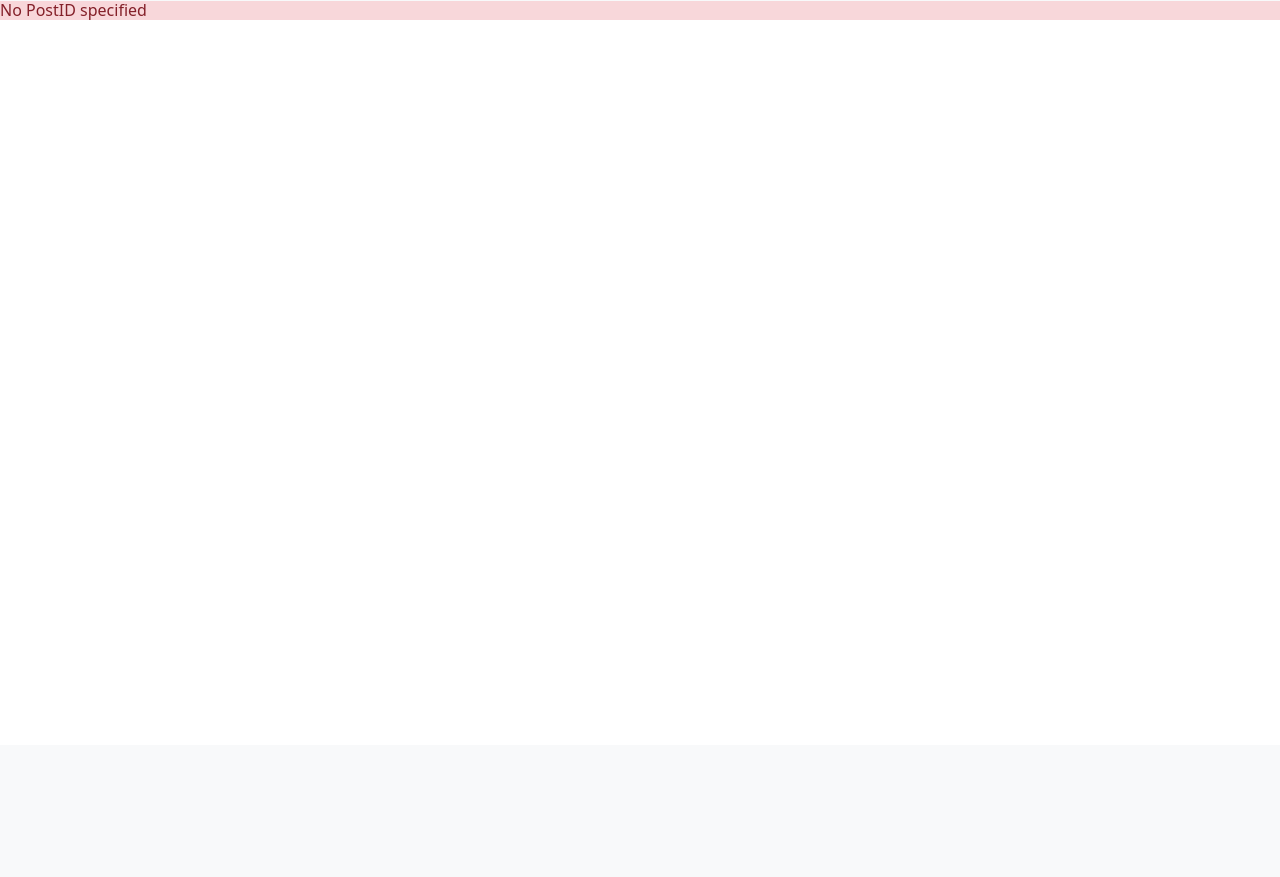
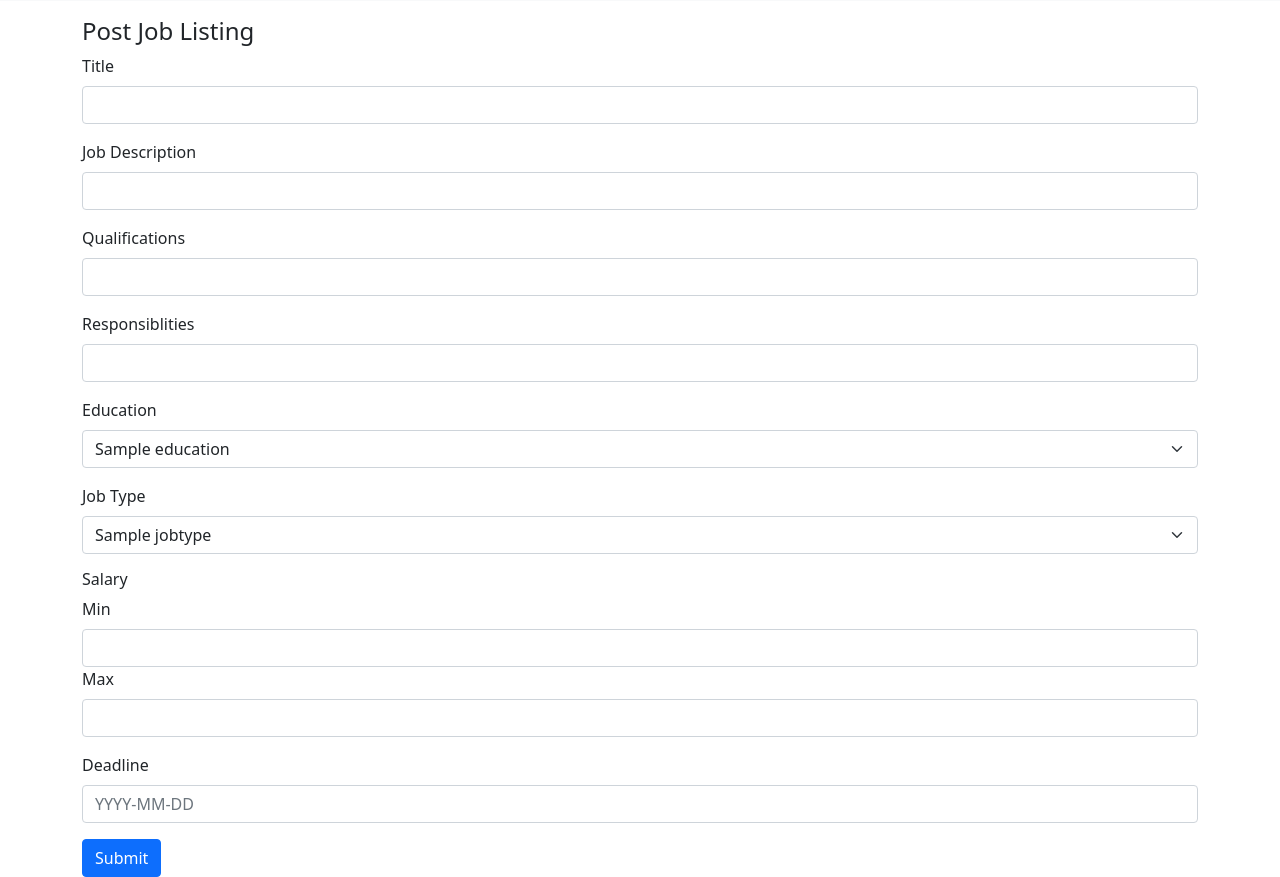
Before and after one commit to TelloViz/Relational-Database-Design, a PHP site: page /cs332/post/ in a window 1280 px wide. Shown: the part 55-932 px from the top of the page. Before the commit the page ends 75 px from the top, so only its background shows below. Run offline with PHP 8.4, Linux system fonts and the light colour scheme; tables that the repository leaves empty hold one stand-in row (values such as "Sample post").

Commit message:
got most of a post form completed, get's education and jobtype opts from the db

```diff
--- a/htdocs/post/index.php
+++ b/htdocs/post/index.php
@@ -1,14 +1,20 @@
 <?php
 require_once('../base.php');
+$conn = new mysqli($GLOBALS['servername'], $GLOBALS['username'], $GLOBALS['password'], $GLOBALS['database'], $GLOBALS['port']);
 require_once('getpost.php');
+require_once('makepost.php');
 
+$inject = [
+    'title'=>'Make and View Posts',
+    'body'=>''
+];
 // check if url like localhost/cs332/post/?postid=12345
 if (isset($_GET['postid'])) {
     // look up post 12345 from url in sql
     // htmlspecialchars is a safety precaution
     [$error, $postdetails] = getPostDetails(htmlspecialchars($_GET['postid']));
     if (isset($postdetails)) {
-        $inject = printPostDetails($postdetails);
+        $inject['body'] = printPostDetails($postdetails);
     }
     else {
         $inject = [
@@ -17,14 +23,22 @@ if (isset($_GET['postid'])) {
         ];
     }
 }
+// if post attempted: try to post and display result, if fail print form with errors
+else if (isset($_POST)) {
+    [$error, $postdetails] = makePost($_POST);
+    if (isset($postdetails)) {
+        $inject['body'] = printPostDetails($postdetails);
+    }
+    else {
+        $inject['body'] = printPostForm($_POST);
+    }
+}
+// otherwise print form with no fill
 else {
-    $inject = [
-        'body' => '<div class="alert-danger"><h6>No PostID specified</h6></div>',
-        'title' => 'Post Error - No PostID'
-    ];
+    $inject['body'] = printPostForm();
 }
 
-
 printMain($inject);
+$conn->close();
 
 ?>
--- /dev/null
+++ b/htdocs/post/makepost.php
@@ -0,0 +1,152 @@
+<?php
+require_once('../base.php');
+
+// for reference
+$s = "CREATE TABLE IF NOT EXISTS JobPosts (
+    JobPostID INT(5) NOT NULL AUTO_INCREMENT,
+    EmployerID INT(10) NOT NULL,
+    EducationID INT(5) NOT NULL,
+    JobTypeID INT(10) UNSIGNED NOT NULL,
+    ExpReqID  INT(2) NOT NULL,
+    AddressID INT(10) NOT NULL,
+    SalaryMin INT(10) UNSIGNED NOT NULL,
+    SalaryMax INT(10) UNSIGNED,
+    CONSTRAINT SMaxAboveSMin CHECK( SalaryMax >= SalaryMin ),
+
+    Title VARCHAR(255) NOT NULL,
+    JobDesc TEXT,
+    JobResp TEXT,
+    JobQual TEXT,
+    ContactEmail VARCHAR(255) NOT NULL,
+    ContactPhone  VARCHAR(15),
+    ContactMessage TEXT,
+
+    Time_Stamp DATETIME NOT NULL DEFAULT NOW(),
+    DatePosted DATETIME,
+    DeadLine DATETIME,
+
+    PRIMARY KEY (JobPostID),
+    FOREIGN KEY (EmployerID) REFERENCES Employers(EmployerID),
+    FOREIGN KEY (EducationID) REFERENCES Education(EducationID),
+    FOREIGN KEY (JobTypeID) REFERENCES JobTypes(JobTypeID),
+    FOREIGN KEY (ExpReqID) REFERENCES ExpReq(ExpReqID),
+    FOREIGN KEY (AddressID) REFERENCES Addresses(AddressID)
+);";
+
+function makePost($P) {
+    return ["Error", NULL];
+}
+
+function getEduOpts() {
+    try {
+        $result = $GLOBALS['conn']->query("SELECT EducationID, Title FROM Education");
+        $edulevs = $result->fetch_all(MYSQLI_ASSOC);
+        if (isset($edulevs)) {
+            return [NULL, $edulevs];
+        }
+        return ['Failed to find Education levels.', NULL];
+    }
+    catch (Exception $e) {
+        return ['Failed to find Education levels. ' . $e, NULL];
+    }
+}
+function getJobTypeOpts() {
+    try {
+        $result = $GLOBALS['conn']->query("SELECT JobTypeID, Title FROM JobTypes");
+        $jobtypes = $result->fetch_all(MYSQLI_ASSOC);
+        if (isset($jobtypes)) {
+            return [NULL, $jobtypes];
+        }
+        return ['Failed to find Education levels.', NULL];
+    }
+    catch (Exception $e) {
+        return ['Failed to find Education levels. ' . $e, NULL];
+    }
+}
+
+function getSalaryOpts() {
+
+}
+
+
+function printOneOpt($val, $text) {
+    return '<option value="' . $val . '">' . $text . '</option>';
+}
+// this took more fanegaling than expected
+function printAsOpts($rows, $val_key, $text_key) {
+    $opts = "";
+    if (isset($rows[0])) {
+        return printOneOpt('', $rows[0]); //error message
+    }
+    else {
+        foreach ($rows[1] as $row) {
+            if (isset($row)) {
+                $opts = $opts . printOneOpt($row[$val_key], $row[$text_key]);
+            }
+        }
+        return $opts;
+    }
+}
+
+function printPostForm($P = [], $error = "") {
+    // set up create employer form
+    return '<div class="container">
+                <div class="alert-danger"><p>' . issetor($error) . '</p></div>
+                <h4>Post Job Listing</h4>
+                <form action="index.php" method="post">
+                    <div class="mb-3">
+                        <label for="post_title" class="form-label">Title</label>
+                        <input type="text" class="form-control" id="post_title" name="post_title"' .
+                            ifNotEmptyValueAttribute(issetor($P['post_title'])) .
+                        'required>
+                    </div>
+                    <div class="mb-3">
+                        <label for="post_desc" class="form-label">Job Description</label>
+                        <input type="text" class="form-control" id="post_desc" name="post_desc"' .
+                            ifNotEmptyValueAttribute(issetor($P['post_desc'])) .
+                        'required>
+                    </div>
+                    <div class="mb-3">
+                        <label for="post_qual" class="form-label">Qualifications</label>
+                        <input type="text" class="form-control" id="post_qual" name="post_qual"' .
+                            ifNotEmptyValueAttribute(issetor($P['post_qual'])) .
+                        'required>
+                    </div>
+                    <div class="mb-3">
+                        <label for="post_resp" class="form-label">Responsiblities</label>
+                        <input type="textbody" class="form-control" id="post_resp" name="post_resp"' .
+                            ifNotEmptyValueAttribute(issetor($P['post_resp'])) .
+                        'required>
+                    </div>
+                    <div class="mb-3">
+                        <label for="post_edu" class="form-label">Education</label>
+                        <select class="form-select" id="post_edu" name="post_edu" required>' .
+                        // Should update to selecting the one in $P['post_edu'] if there is one
+                            printAsOpts(getEduOpts(), 'EducationID', 'Title') .
+                        '</select>
+                    </div>
+                    <div class="mb-3">
+                        <label for="post_jobtype" class="form-label">Job Type</label>
+                        <select class="form-select" id="post_jobtype" name="post_jobtype" required>' .
+                            printAsOpts(getJobTypeOpts(), 'JobTypeID', 'Title') .
+                        '</select>
+                    </div>
+                    <div class="mb-3">
+                        <h6>Salary</h6>
+                        <label for="post_sal_min" class="form-label">Min</label>
+                        <input type="number" class="form-control" id="post_sal_min" name="post_sal_min">
+                        <label for="post_sal_min" class="form-label">Max</label>
+                        <input type="number" class="form-control" id="post_sal_max" name="post_sal_max">
+                    </div>
+                    <div class="mb-3">
+                        <label for="post_dead" class="form-label">Deadline</label>
+                        <input type="text" class="form-control" id="post_dead" name="post_dead" placeholder="YYYY-MM-DD"' .
+                            ifNotEmptyValueAttribute(issetor($P['post_dead'])) .
+                        'required>
+                    </div>
+                    <button type="submit" class="btn btn-primary">Submit</button>
+                </form>
+            </div> ';
+}
+
+?>
```
